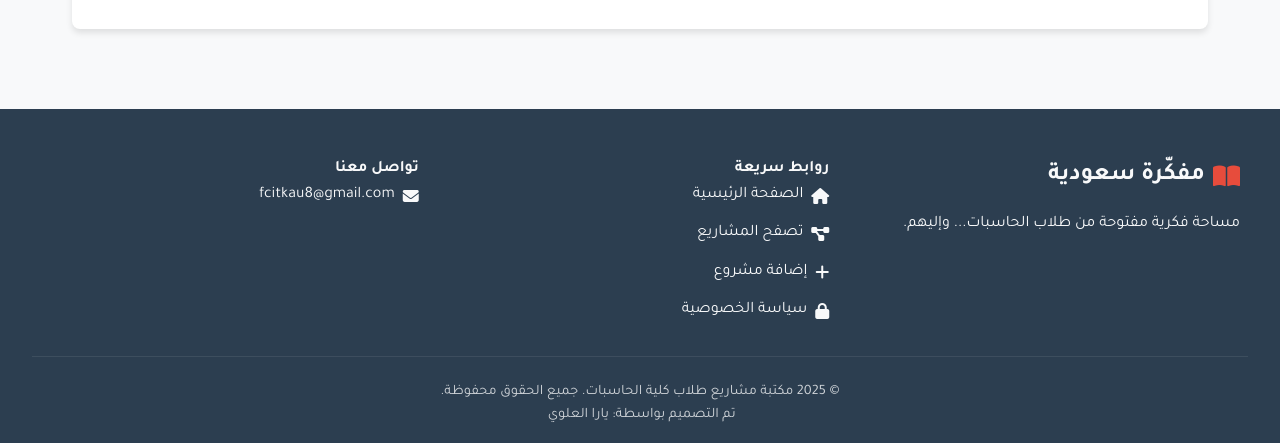
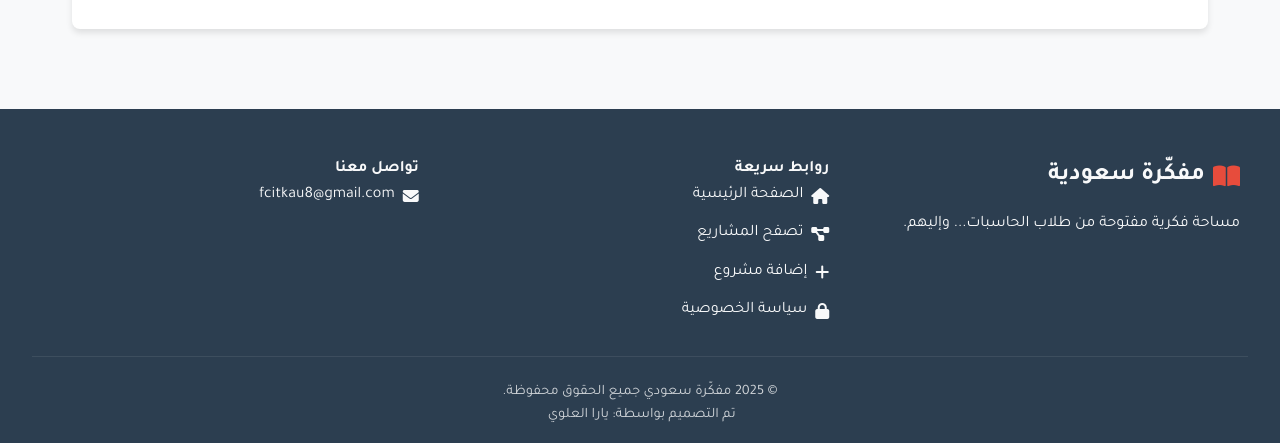
Before and after one commit to Yara-Gimu/Mufakkirat-Saudiya, a plain HTML site: page index.html in a window 1280 px wide. Shown: the part 1364-1807 px from the top of the page. Drawn offline with Linux system fonts and the light colour scheme; no server answers; some icons are missing.

Commit message:
Update index.html

```diff
--- a/index.html
+++ b/index.html
@@ -166,7 +166,7 @@
         </div>
 
         <div class="copyright">
-            <p>© 2025 مكتبة مشاريع طلاب كلية الحاسبات. جميع الحقوق محفوظة.</p>
+            <p>© 2025    مفكّرة سعودي  جميع الحقوق محفوظة.</p>
             <p class="designer-credit">
                 <span>تم التصميم بواسطة: يارا العلوي <i class="fas fa-butterfly" style="color: #3498db;"></i></span>
             </p>
```
